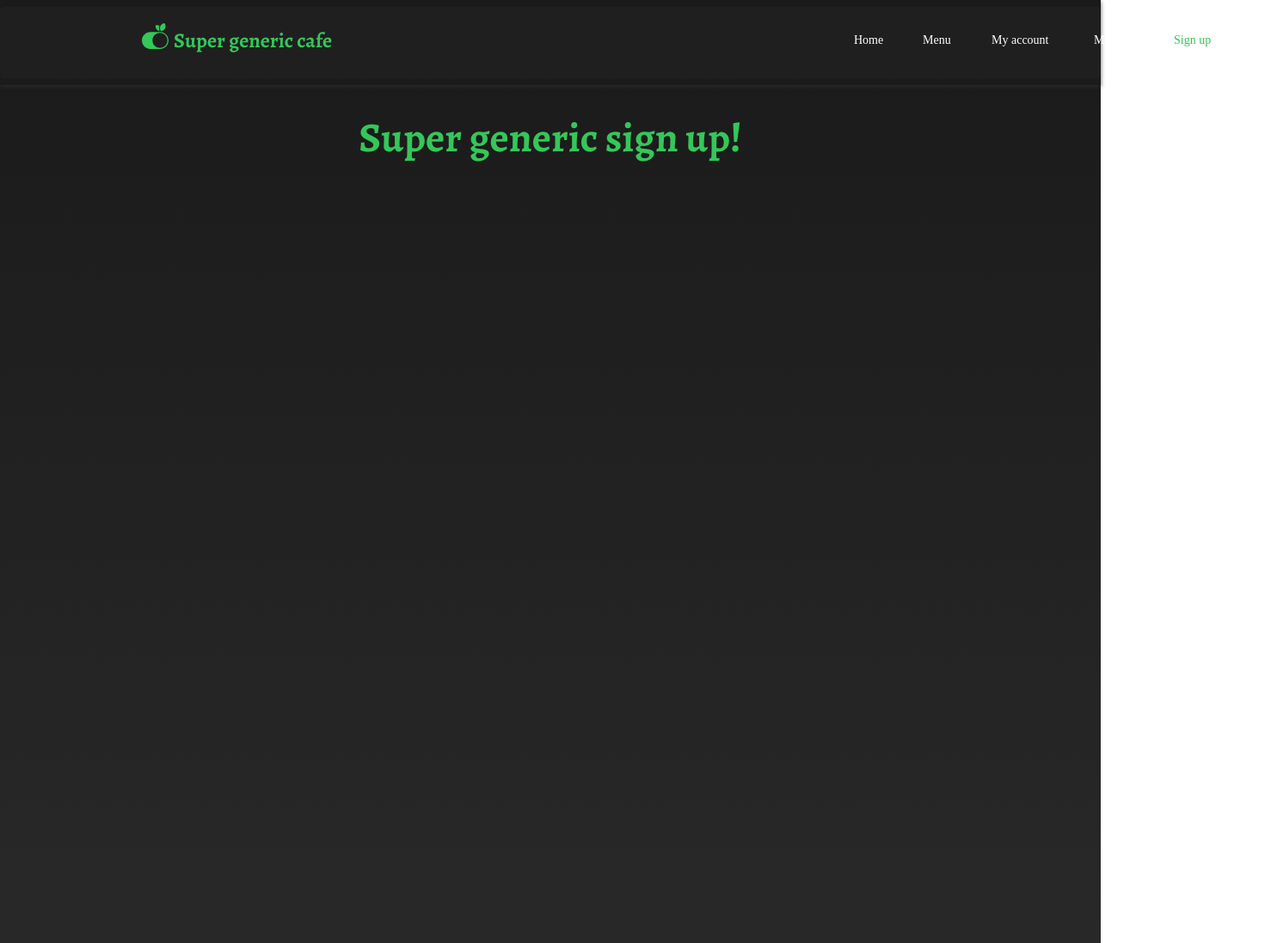
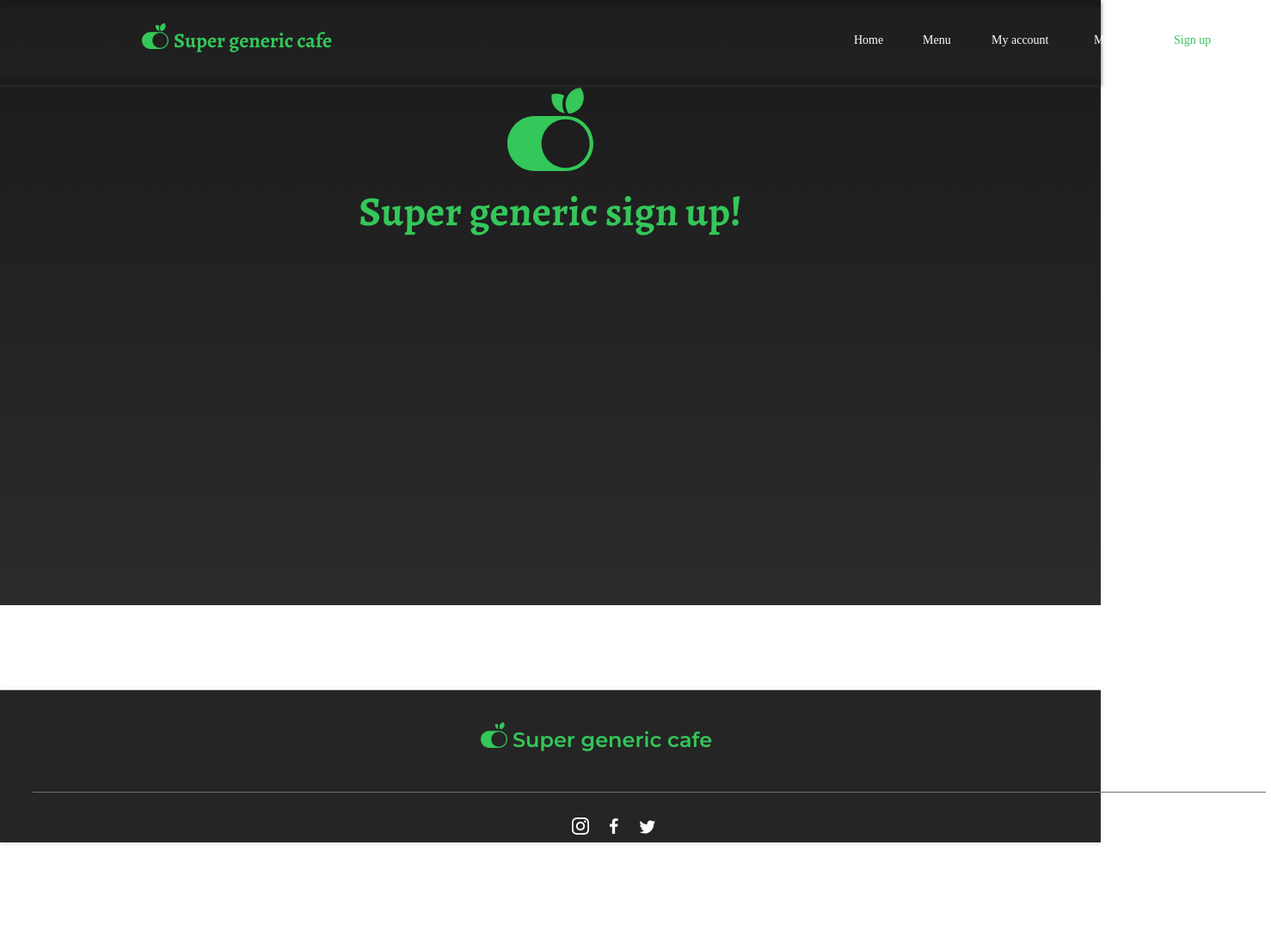
Before and after one commit to MatthewHummel/CSI3370_Project, a Vue app: page /signup in a window 1280 px wide. Shown: the top 1097 px of the page at 86% size, 1478 px wide, since content can reach past the window. After the commit the page ends 1000 px from the top, so only its background shows below. Built offline with nearby package versions, Linux system fonts and the light colour scheme; a web font is replaced by a local one; what @lottiefiles/vue-lottie-player would draw is missing.

Commit message:
initial formatting of sign up page

```diff
--- a/src/views/SignUp.vue
+++ b/src/views/SignUp.vue
@@ -1,6 +1,8 @@
 <template>
 <body class="background">
 <div>
+
+    <img class="logo" src="/playground_assets/logo1923-7x4p.svg" />
     <p class="logo-text">
         Super generic sign up!
     </p>
@@ -29,6 +31,62 @@
           </span>
         </div>
       </div>
+
+
+
+      <div class="main-desktop-footer">
+        <div class="main-desktop-group14">
+          <img
+            src="/playground_assets/placeholderi921-no8m.svg"
+            alt="placeholderI921"
+            class="main-desktop-placeholder3"
+          />
+        </div>
+        <div class="main-desktop-divider1">
+          <img
+            src="/playground_assets/linei921-umj.svg"
+            alt="lineI921"
+            class="main-desktop-line2"
+          />
+        </div>
+        <div class="main-desktop-social-media">
+          <img
+            src="/playground_assets/iconini921-l7yt.svg"
+            alt="iconinI921"
+            class="main-desktop-iconin"
+          />
+          <img
+            src="/playground_assets/iconfbi921-c75n.svg"
+            alt="iconfbI921"
+            class="main-desktop-iconfb"
+          />
+          <img
+            src="/playground_assets/icontwi921-e5cf.svg"
+            alt="icontwI921"
+            class="main-desktop-icontw"
+          />
+        </div>
+        <div class="main-desktop-logotitle">
+          <div class="main-desktop-logo1">
+            <img
+              src="/playground_assets/vectori921-xr6a.svg"
+              alt="VectorI921"
+              class="main-desktop-vector15"
+            />
+            <img
+              src="/playground_assets/vectori921-rwi.svg"
+              alt="VectorI921"
+              class="main-desktop-vector16"
+            />
+            <img
+              src="/playground_assets/vectori921-w4kr.svg"
+              alt="VectorI921"
+              class="main-desktop-vector17"
+            />
+          </div>
+          <span class="main-desktop-text086">Super generic cafe</span>
+        </div>
+      </div>
 </div>
 </body>
 </template>
@@ -54,13 +112,22 @@ export default {
     text-align: center;
     font-family: Alegreya;
     font-weight: 700;
-    line-height: 25vw;
+    padding-top: 20px;
 }
 
 .background {
     background-image: linear-gradient(180deg, rgba(26, 26, 26, 1) 0%, rgba(43, 43, 43, 1) 100%);
-    height: 100vw;
+    height: 55vw;
 }
+
+.logo {
+    width: 100px;
+    margin: auto;
+    padding-top: 8vw;
+}
+
+
+
 
 
 
@@ -242,7 +309,6 @@ export default {
   bottom: 0;
   left: 0px;
   width: 100%;
-  height: 200px;
   display: flex;
   position: absolute;
   align-items: flex-start;
```
